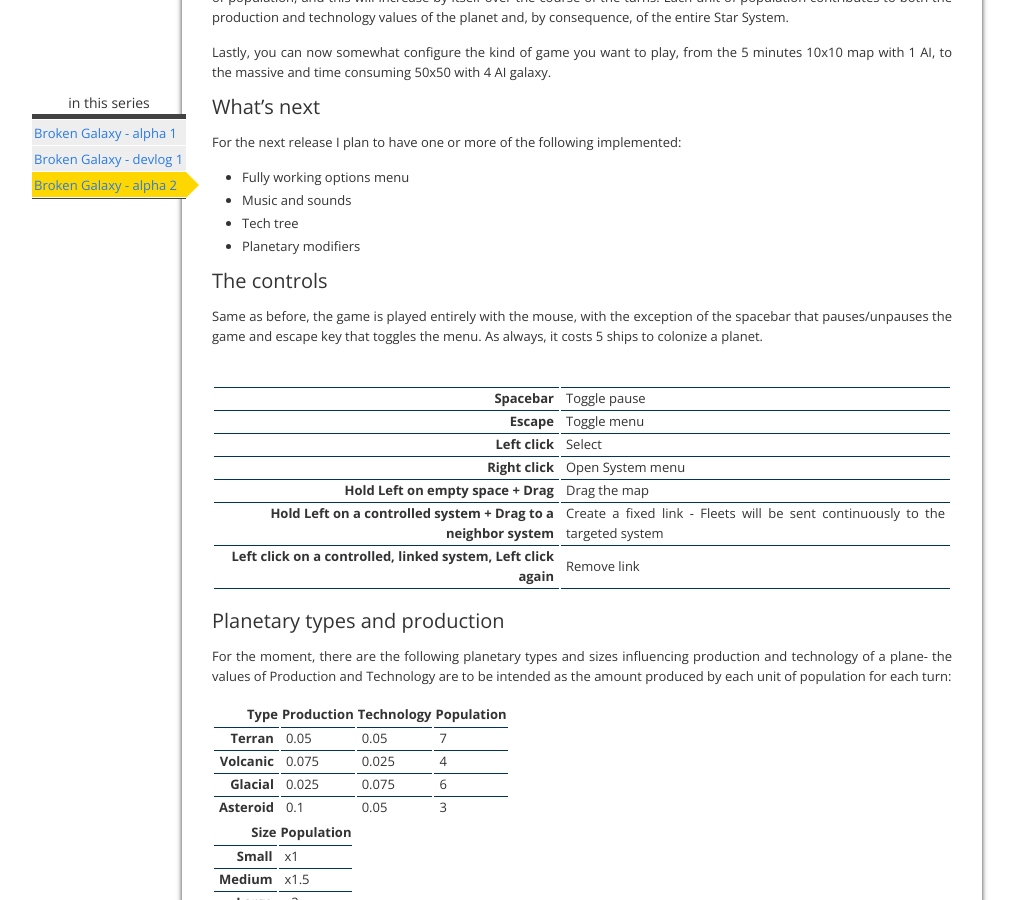
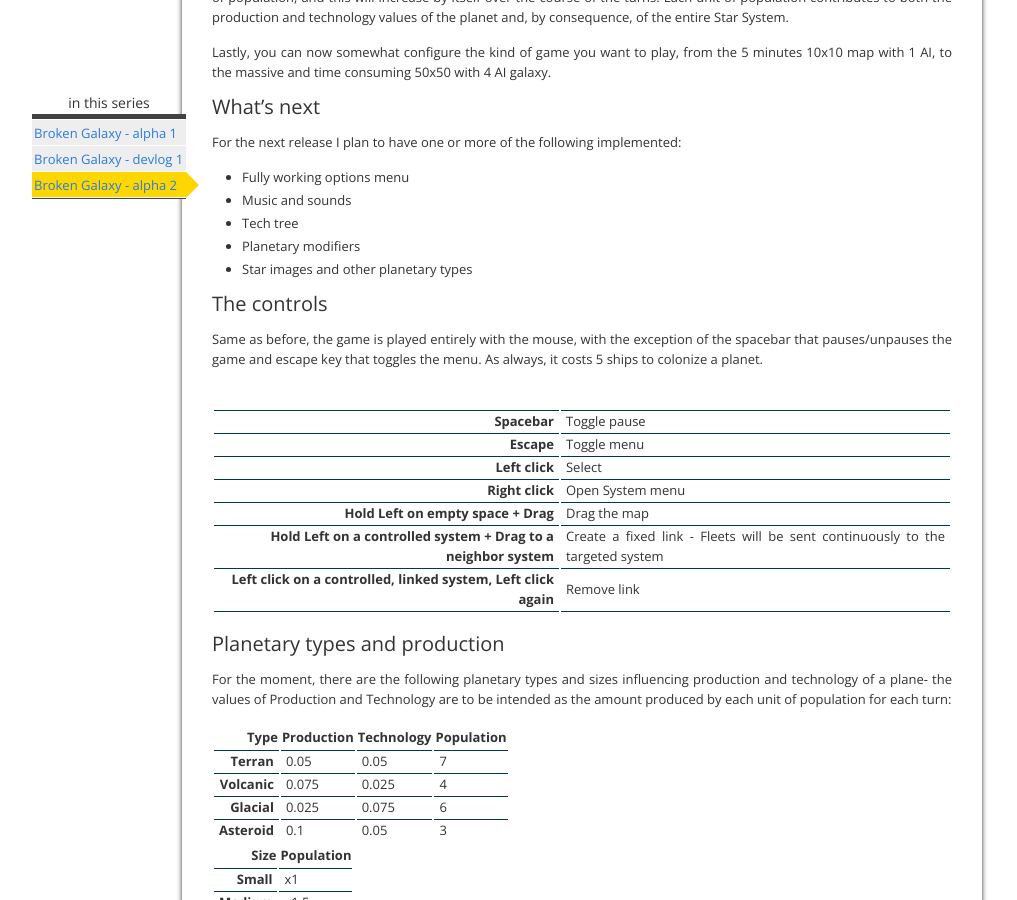
Before and after one commit to MrLeonardo/sirepi.github.io, a Jekyll site: the page built from _posts/2015-12-03-broken-galaxy-alpha-2.md, in a window 1280 px wide and 900 px high, scrolled down 597 px. Shown: the whole window, without its empty margins (58-1075 px from the left). Built offline with Jekyll 4.4.1, drawn with Linux system fonts in a browser that asks for light colours; nearby versions of some CDN libraries; some web fonts are replaced.

Commit message:
Fixed descriptions

```diff
--- a/_posts/2015-12-03-broken-galaxy-alpha-2.md
+++ b/_posts/2015-12-03-broken-galaxy-alpha-2.md
@@ -32,6 +32,7 @@ For the next release I plan to have one or more of the following implemented:
 * Music and sounds
 * Tech tree
 * Planetary modifiers
+* Star images and other planetary types
 
 #### The controls
 Same as before, the game is played entirely with the mouse, with the exception of the spacebar that pauses/unpauses the game and escape key that toggles the menu. As always, it costs 5 ships to colonize a planet.
```
